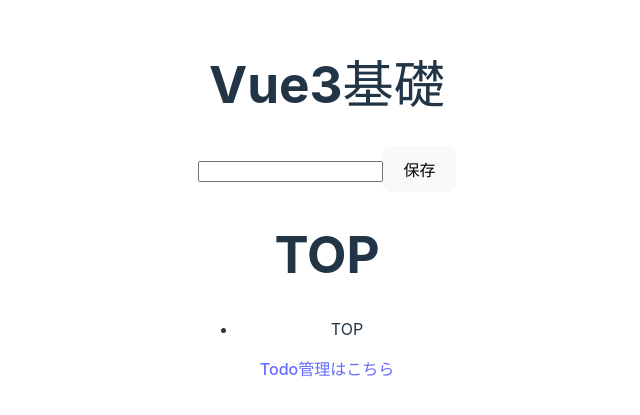
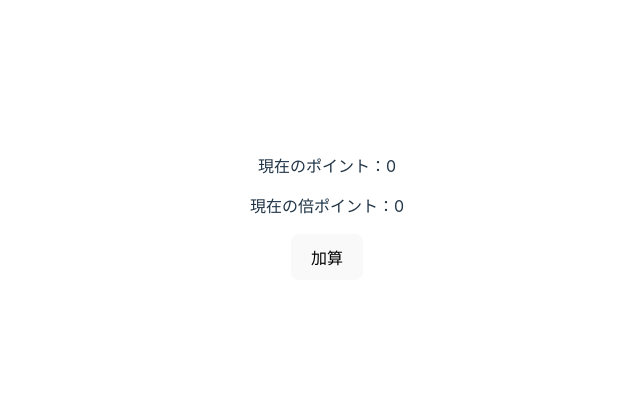
Before and after one commit to kkoouuya0730/vue3, a Vue app: page / in a window 1280 px wide. Shown: the part 191-606 px from the top of the page, without its empty margins (313-953 px from the left). Built offline with nearby package versions, Linux system fonts and the light colour scheme.

Commit message:
:white_check_mark: today's output

```diff
--- a/package.json
+++ b/package.json
@@ -9,6 +9,7 @@
     "preview": "vite preview"
   },
   "dependencies": {
+    "pinia": "^2.1.3",
     "uuid": "^9.0.0",
     "vue": "^3.2.47",
     "vue-router": "^4.2.2"
--- a/src/App.vue
+++ b/src/App.vue
@@ -1,66 +1,28 @@
 <script setup lang="ts">
-import { ref } from "vue"
-import TodoItem from "./components/TodoItem.vue";
-import type {Todo} from "./interfaces"
-import {v4 as uuidv4} from 'uuid'
-import {RouterView} from "vue-router"
+import { computed } from "vue"
+import { useCounterStore } from "./stores/counter";
 
-const todoTitle = ref('')
+const counterStore = useCounterStore()
+const count = computed(
+  () : number => {
+    return counterStore.counter
+  }
+)
 
-const todoListInit: Todo[] = []
-const todoList = ref(todoListInit)
+const doubleCount = computed(
+  () : number => {
+    return counterStore.doubleCount
+  }
+)
 
-const onSaveButtonClick = (): void => {
-  if (todoTitle.value === '') return
-
-  const todo = {
-    id: uuidv4(),
-    title: todoTitle.value,
-    done: false
-  }
-  todoList.value.push(todo)
-
-  todoTitle.value = ''
-}
-
-const getTodo = (id: string): number => {
-  const passIndex = todoList.value.findIndex(function(element){
-    return element.id == id;
-  });
-  return passIndex
-}
-
-const toggleDone = (id: string): void => {
-  const todoIndex = getTodo(id)
-  const todo = todoList.value[todoIndex]
-  todo.done = !todo.done
-}
-
-const deleteTodo = (id: string): void => {
-  const todoIndex = getTodo(id)
-  todoList.value.splice(todoIndex, 1)
+const onIncrementClick = () => {
+  counterStore.incrementCount()
 }
 
 </script>
 
 <template>
-  <h1>Vue3基礎</h1>
-  <section>
-    <form action="#" v-on:submit.prevent="onSaveButtonClick">
-      <input type="text" v-model="todoTitle" required/>
-      <button>保存</button>
-    </form>
-    <TodoItem
-      v-for="todo in todoList"
-      v-bind:key="todo.id"
-      v-bind:id="todo.id"
-      v-bind:title="todo.title"
-      v-bind:done="todo.done"
-      v-on:toggle-done="toggleDone"
-      v-on:delete-todo="deleteTodo"
-    />
-  </section>
-  <main>
-    <RouterView/>
-  </main>
+  <p>現在のポイント：{{ count }}</p>
+  <p>現在の倍ポイント：{{ doubleCount }}</p>
+  <button v-on:click="onIncrementClick">加算</button>
 </template>
--- a/src/main.ts
+++ b/src/main.ts
@@ -2,7 +2,9 @@
 import './style.css'
 import App from './App.vue'
 import router from './router'
+import { createPinia } from 'pinia'
 
 const app = createApp(App)
 app.use(router)
+app.use(createPinia())
 app.mount('#app')
--- /dev/null
+++ b/src/stores/counter.ts
@@ -0,0 +1,28 @@
+import { defineStore } from "pinia";
+
+interface State {
+    counter: number
+}
+
+export const useCounterStore = defineStore({
+    id: 'counter',
+    state: (): State => {
+        return {
+            counter: 0
+        }
+    },
+    // データの加工処理
+    // 大元のデータに変更はない
+    getters: {
+        doubleCount: (state): number => {
+            return state.counter * 2
+        }
+    },
+    // データの変更処理
+    // 大元のデータの変更
+    actions: {
+        incrementCount(): void {
+            this.counter++
+        }
+    }
+})
```
Also changed, not shown: 1 other file (tests, documents, lock files or other folders).
